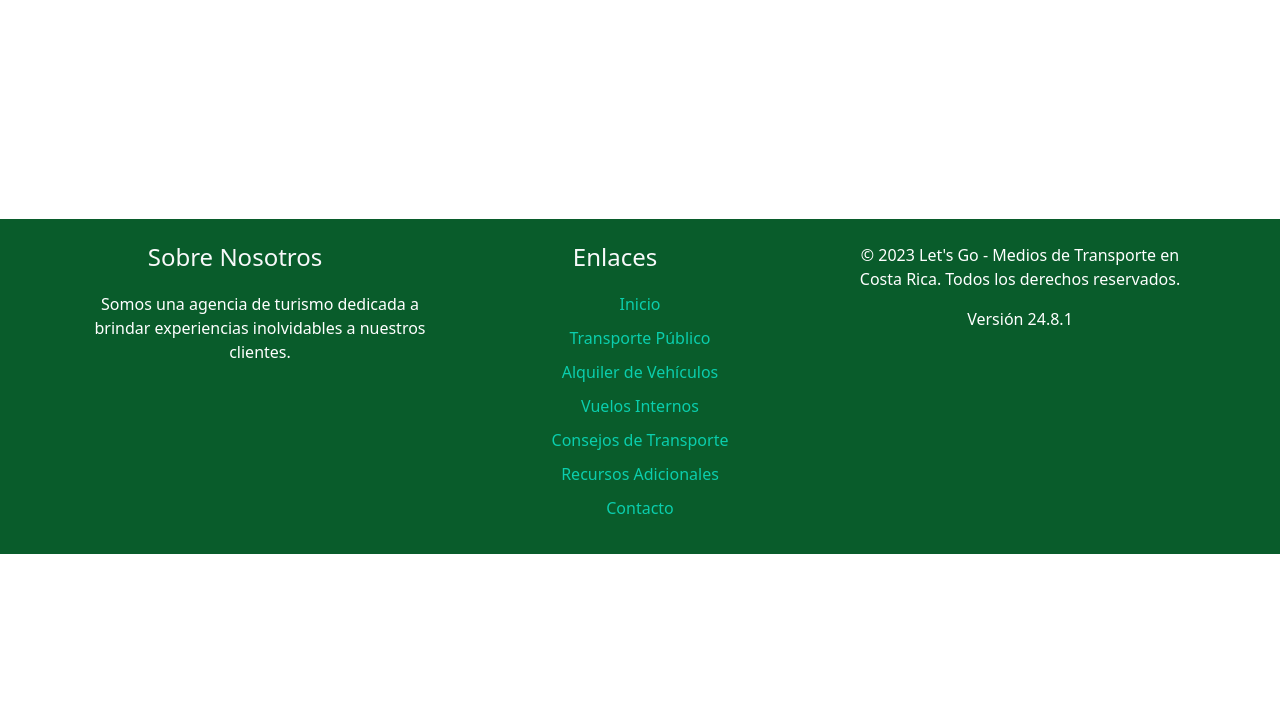
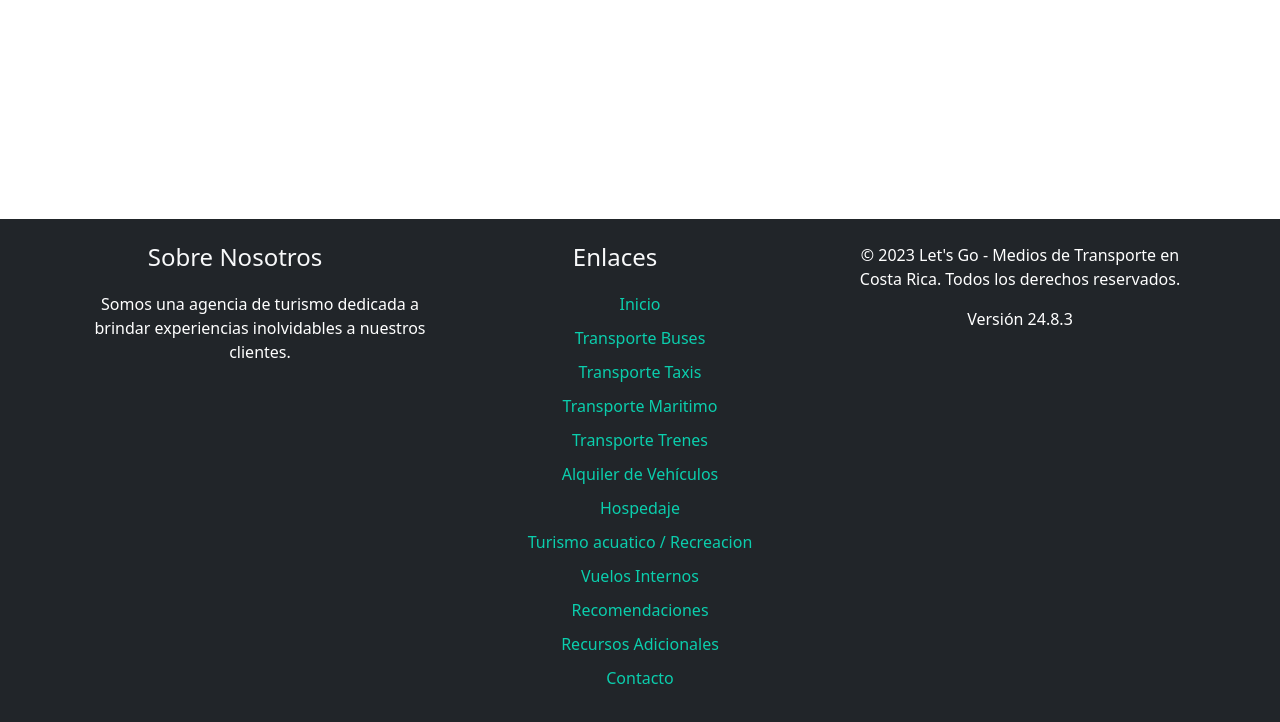
Before and after one commit to arodriguezlan/LetsGo, a plain HTML site: page recursosAdicionales.html in a window 1280 px wide. Shown: the part 1246-1968 px from the top of the page. Before the commit the page ends 1800 px from the top, so only its background shows below. Drawn offline with nearby package versions, Linux system fonts and the light colour scheme.

Commit message:
Recursos adicionales Final

```diff
--- a/recursosAdicionales.html
+++ b/recursosAdicionales.html
@@ -3,7 +3,7 @@
 <head>
     <meta charset="UTF-8">
     <meta name="viewport" content="width=device-width, initial-scale=1.0">
-    <title>Let's Go/Tour</title>
+    <title>Recursos Adicionales</title>
     <link
     href="https://cdn.jsdelivr.net/npm/bootstrap@5.3.0/dist/css/bootstrap.min.css"
     rel="stylesheet"
@@ -15,7 +15,7 @@
 </head>
 <header>
 
-  <nav class="navbar navbar-expand-lg navbar navbar-dark bg-dark"">
+  <nav class="navbar navbar-expand-lg navbar navbar-dark bg-dark">
     <div class="container-fluid">
       <a class="navbar-brand" href="#"><img src="img/logo1.png" alt="logo"></a>
       <button class="navbar-toggler" type="button" data-bs-toggle="collapse" data-bs-target="#navbarSupportedContent" aria-controls="navbarSupportedContent" aria-expanded="false" aria-label="Toggle navigation">
@@ -34,9 +34,9 @@
               <li><a class="dropdown-item" href="MediosBus.html">Transporte Terrestre Bus</a></li>
               <li><a class="dropdown-item" href="MediosTaxis.html">Transporte Terrestre Taxis</a></li>
               <li><a class="dropdown-item" href="MediosTren.html">Transporte Terrestre Tren</a></li>
+              <li><a class="dropdown-item" href="transporteAcuatico.html">Transporte Maritimo</a></li>
               <li><a class="dropdown-item" href="MEdiosRentacard.html">Rent a Car</a></li>
-              <li><a class="dropdown-item" href="transporteAcuatico.html">Transporte Maritimo</a></li>
-              <li><a class="dropdown-item" href="alquilerAcuatico.html">Alquiler de Vehiculos Acuaticos</a></li>
+              <li><a class="dropdown-item" href="alquilerAcuatico.html">Deporte Acuatico y recreacion</a></li>
               <li><a class="dropdown-item" href="aereo.html">Transporte Aereo</a></li>
               <li><a class="dropdown-item" href="hospedaje.html">Hospedaje</a></li>
               <li><a class="dropdown-item" href="tour.html">Tours</a></li>
@@ -48,10 +48,6 @@
           </li>
           <li class="nav-item">
             <a class="nav-link active" aria-current="page" href="contacto.html">Contacto</a>
-          </li>
-          <li class="nav-item">
-            <a class="nav-link" href="#">Enlace</a>
-          </li>
           </li>
           <li class="nav-item">
             <a class="nav-link disabled">Versión 24.8.1</a>
@@ -108,7 +104,7 @@
       <a href="https://www.youtube.com/" class="social-icon"><img src="img/Youtube.png" alt="YouTube"></a>
   </div>
   </main>
-  <footer class="bg-green text-light py-4">
+  <footer class="bg-dark text-light py-4">
     <div class="container">
         <div class="row">
             <div class="col-md-4">
@@ -119,21 +115,26 @@
                 <h3>Enlaces</h3>
                 <ul class="list-unstyled">
                     <li><a href="index.html">Inicio</a></li>
-                    <li><a href="#">Transporte Público</a></li>
-                    <li><a href="#">Alquiler de Vehículos</a></li>
+                    <li><a href="MediosBus.html">Transporte Buses</a></li>
+                    <li><a href="MediosTaxis.html">Transporte Taxis</a></li>
+                    <li><a href="transporteAcuatico.html">Transporte Maritimo</a></li>
+                    <li><a href="MediosTren.html">Transporte Trenes</a></li>
+                    <li><a href="MEdiosRentacard.html">Alquiler de Vehículos</a></li>
+                    <li><a href="hospedaje.html">Hospedaje</a></li>
+                    <li><a href="alquilerAcuatico.html">Turismo acuatico / Recreacion</a></li>
                     <li><a href="aereo.html">Vuelos Internos</a></li>
-                    <li><a href="consejoTransporte.html">Consejos de Transporte</a></li>
+                    <li><a href="recomendacciones.html">Recomendaciones</a></li>
                     <li><a href="recursosAdicionales.html">Recursos Adicionales</a></li>
                     <li><a href="contacto.html">Contacto</a></li>
                 </ul>
             </div>
             <div class="col-md-4">
                 <p>&copy; 2023 Let's Go - Medios de Transporte en Costa Rica. Todos los derechos reservados.</p>
-                <p>Versión 24.8.1</p>
+                <p>Versión 24.8.3</p>
             </div>
         </div>
     </div>
-</footer>
+  </footer>
 
       <script src="js/index.js"></script>
     <script
```
